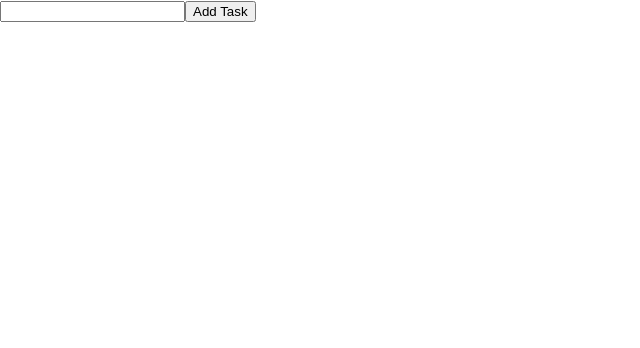
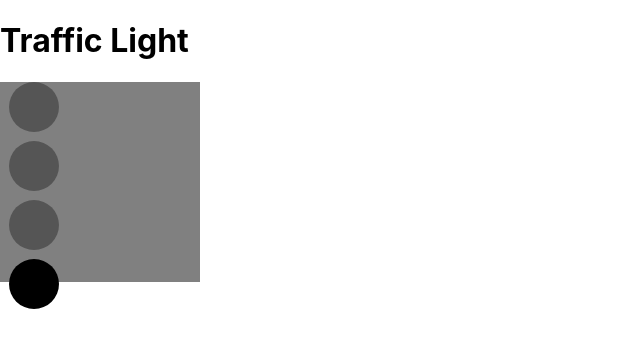
Before and after one commit to Ssharma0355/react-interview-vvip, a React (Create React App) app: page / in a window 1280 px wide. Shown: the top 348 px of the page, without its empty margins (0-640 px from the left). Built offline with nearby package versions, Linux system fonts and the light colour scheme.

Commit message:
Traffic light issue fixed

```diff
--- a/src/App.js
+++ b/src/App.js
@@ -28,6 +28,7 @@ import PracticeTodo from './Machine-coding/todoList/PracticeTodo'
 import AutoPractice from './Machine-coding/Autocomplete-search/AutoPractice'
 import GetPeople from './practicerest/GetPeople'
 import Todo from './revise-mc/Todo'
+import ParentTraffic from './revise-mc/Trafficlisgt/ParentTraffic'
 
 const App = () => {
   const[state, setState] = useState(false);
@@ -102,7 +103,8 @@ const App = () => {
      {/* pracitceee */}
      {/* <GetPeople /> */}
 
-     <Todo />
+     {/* <Todo /> */}
+     <ParentTraffic />
     </div>
   )
 }
--- /dev/null
+++ b/src/revise-mc/Trafficlisgt/ParentTraffic.js
@@ -0,0 +1,32 @@
+import React from 'react'
+import TraficLight from './TraficLight'
+
+const ParentTraffic = () => {
+    const TrafficCongif=[
+        {
+            color:"red",
+            duration:2000
+        },
+        {
+            color:"yellow",
+            duration:1000,
+        },
+        {
+            color:"green",
+            duration:4000,
+        },
+        {
+            color:"black",
+            duration:2000,
+        }
+    ]
+  return (
+    <div>
+        <h1>Traffic Light</h1>
+        <TraficLight config={TrafficCongif} />
+
+    </div>
+  )
+}
+
+export default ParentTraffic
--- /dev/null
+++ b/src/revise-mc/Trafficlisgt/TraficLight.js
@@ -0,0 +1,42 @@
+import React, { useEffect, useState } from 'react'
+
+const TraficLight = ({config=[]}) => {
+    const [activeIndex, setActiveIndex] = useState(0);
+
+    useEffect(()=>{
+        if(!config.length) return;
+
+        const timer = setTimeout(()=>{
+            setActiveIndex((prev)=>(prev+1) % config.length)
+        },config[activeIndex].duration)
+
+        return () => clearTimeout(timer)
+    },[activeIndex, config])
+  return (
+    <div style={
+        {
+            backgroundColor:"grey",
+            height:"200px",
+            width:"200px",
+            border:"12px"
+        }
+    }>
+        {config.map((light, index)=>(
+            <div key={index}
+            style={{
+                height:"50px",
+                margin:"9px",
+                width:"50px",
+                borderRadius:"50%",
+                backgroundColor: index === activeIndex ? light.color : "#555"
+            }}
+            >
+
+            </div>
+        ))}
+
+    </div>
+  )
+}
+
+export default TraficLight
```
